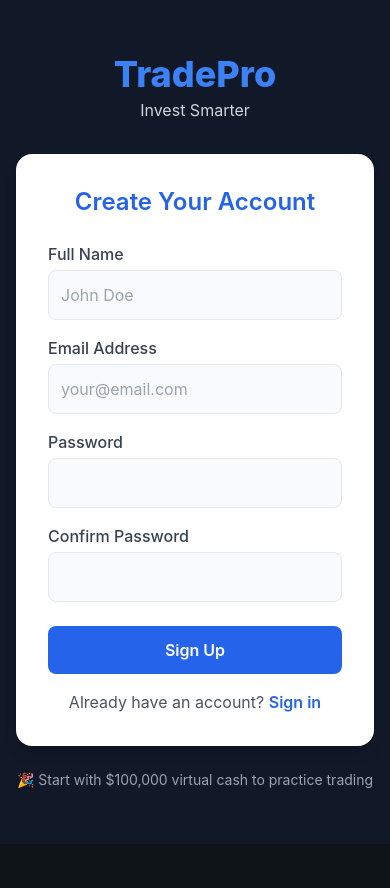
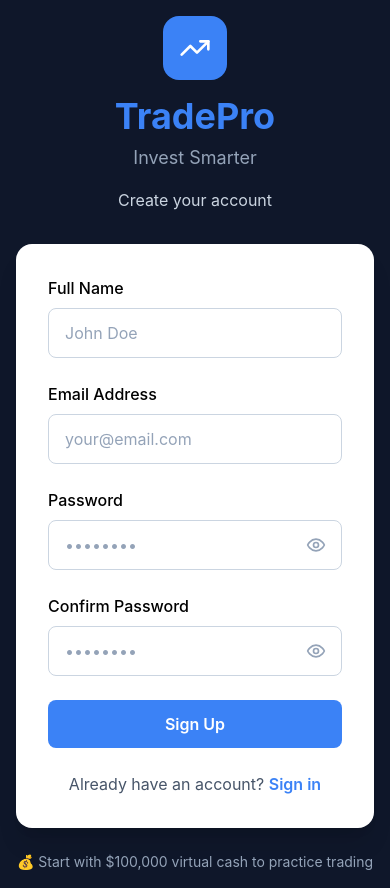
Before and after one commit to tiya-9975/trading-platform, a React (Vite) app in the folder frontend/: page /signup in a window 390 px wide. Before the commit the page ends 844 px from the top, so only its background shows below. Built offline with nearby package versions, Linux system fonts and the light colour scheme; no server answers.

Commit message:
Add mobile responsive layout

```diff
--- a/frontend/src/components/layout/Layout.jsx
+++ b/frontend/src/components/layout/Layout.jsx
@@ -8,32 +8,43 @@ const Layout = () => {
   const [sidebarOpen, setSidebarOpen] = useState(false);
 
   return (
-    <div className="flex h-screen bg-dark-bg overflow-hidden">
-
-      {/* Mobile hamburger */}
-      <button
-        className="md:hidden p-3 text-white absolute top-4 left-4 z-50"
-        onClick={() => setSidebarOpen(true)}
-      >
-        <Menu size={28} />
-      </button>
-
-      {/* SIDEBAR */}
-      <div className="md:block hidden">
+    <div className="flex h-screen bg-slate-50 overflow-hidden">
+      {/* SIDEBAR - Desktop (always visible) */}
+      <div className="lg:block hidden">
         <Sidebar isOpen={true} onClose={() => {}} />
       </div>
 
-      {/* Mobile Sidebar */}
-      <div className="md:hidden">
+      {/* Mobile Sidebar (slides in/out) */}
+      <div className="lg:hidden">
         <Sidebar isOpen={sidebarOpen} onClose={() => setSidebarOpen(false)} />
       </div>
 
       {/* MAIN CONTENT */}
       <div className="flex-1 flex flex-col overflow-hidden">
+        {/* Mobile Top Bar with Hamburger - Only visible on mobile/tablet */}
+        <div className="lg:hidden bg-white border-b border-gray-200 sticky top-0 z-10">
+          <div className="flex items-center px-4 py-3">
+            <button
+              className="p-2 hover:bg-gray-100 rounded-lg transition-colors"
+              onClick={() => setSidebarOpen(true)}
+              aria-label="Open menu"
+            >
+              <Menu size={24} className="text-black" />
+            </button>
+            <div className="ml-3">
+              <h1 className="text-lg font-bold text-gray-900">TradePro</h1>
+              <p className="text-xs text-gray-500">Invest Smarter</p>
+            </div>
+          </div>
+        </div>
 
-        <Header />
+        {/* Desktop Header - Only visible on desktop */}
+        <div className="hidden lg:block">
+          <Header />
+        </div>
 
-        <main className="flex-1 overflow-y-auto p-4 md:p-6">
+        {/* Main content area - scrollable */}
+        <main className="flex-1 overflow-y-auto">
           <Outlet />
         </main>
       </div>
--- a/frontend/src/components/layout/Sidebar.jsx
+++ b/frontend/src/components/layout/Sidebar.jsx
@@ -27,10 +27,10 @@ const Sidebar = ({ isOpen, onClose }) => {
 
   return (
     <>
-      {/* BACKDROP FOR MOBILE */}
+      {/* BACKDROP FOR MOBILE - only show when sidebar is open */}
       {isOpen && (
         <div
-          className="fixed inset-0 bg-black/50 z-40 md:hidden"
+          className="fixed inset-0 bg-black/50 z-40 lg:hidden"
           onClick={onClose}
         />
       )}
@@ -39,22 +39,23 @@ const Sidebar = ({ isOpen, onClose }) => {
       <aside
         className={`
           fixed top-0 left-0 h-full w-64 bg-black border-r border-gray-800 flex flex-col z-50
-          transform transition-transform duration-300
+          transform transition-transform duration-300 ease-in-out
           ${isOpen ? 'translate-x-0' : '-translate-x-full'}
-          md:translate-x-0 md:static
+          lg:translate-x-0 lg:static
         `}
       >
         {/* Header */}
         <div className="p-6 border-b border-gray-800 flex items-center justify-between">
           <div>
-            <h1 className="text-2xl font-bold text-primary-500">TradePro</h1>
+            <h1 className="text-2xl font-bold text-blue-500">TradePro</h1>
             <p className="text-sm text-gray-400 mt-1">Invest Smarter</p>
           </div>
 
-          {/* Close button (mobile only) */}
+          {/* Close button (mobile/tablet only) */}
           <button
-            className="md:hidden text-gray-300 hover:text-white"
+            className="lg:hidden text-gray-300 hover:text-white transition-colors"
             onClick={onClose}
+            aria-label="Close menu"
           >
             <X size={22} />
           </button>
@@ -70,7 +71,7 @@ const Sidebar = ({ isOpen, onClose }) => {
               className={({ isActive }) =>
                 `flex items-center gap-3 px-4 py-3 rounded-lg transition-all ${
                   isActive
-                    ? 'bg-primary-900/30 text-primary-400 font-medium'
+                    ? 'bg-blue-600 text-white font-medium'
                     : 'text-gray-300 hover:bg-gray-800'
                 }`
               }
--- a/frontend/src/pages/Login.jsx
+++ b/frontend/src/pages/Login.jsx
@@ -1,110 +1,149 @@
-import { useState } from 'react';
-import { Link, useNavigate } from 'react-router-dom';
-import { TrendingUp } from 'lucide-react';
-import { useAuth } from '../context/AuthContext';
+import React, { useState } from 'react';
+import { TrendingUp, Eye, EyeOff } from 'lucide-react';
+import { useNavigate } from 'react-router-dom';
 
-const Login = () => {
+const LoginPage = () => {
   const navigate = useNavigate();
-  const { login } = useAuth();
-
-  const [formData, setFormData] = useState({
-    email: '',
-    password: ''
-  });
+  const [showPassword, setShowPassword] = useState(false);
+  const [email, setEmail] = useState('');
+  const [password, setPassword] = useState('');
+  const [error, setError] = useState('');
   const [loading, setLoading] = useState(false);
-  const [error, setError] = useState('');
 
   const handleSubmit = async (e) => {
     e.preventDefault();
     setError('');
     setLoading(true);
 
+    // Basic validation
+    if (!email || !password) {
+      setError('Please fill in all fields');
+      setLoading(false);
+      return;
+    }
+
+    if (password.length < 6) {
+      setError('Password must be at least 6 characters');
+      setLoading(false);
+      return;
+    }
+
     try {
-      await login(formData.email, formData.password);
+      // Use correct API endpoint
+      const response = await fetch('/api/auth/login', {
+        method: 'POST',
+        headers: {
+          'Content-Type': 'application/json',
+        },
+        body: JSON.stringify({ email, password }),
+      });
+
+      const data = await response.json();
+
+      if (response.ok) {
+        // Login successful - store token and redirect
+        console.log('Login successful:', data);
+        if (data.token) {
+          localStorage.setItem('token', data.token);
+          localStorage.setItem('user', JSON.stringify(data.user));
+        }
+        // Redirect to dashboard
         navigate('/');
+      } else {
+        // Login failed - show error message
+        setError(data.error || data.message || 'Login failed. Please check your credentials.');
+      }
     } catch (err) {
-      setError(err.response?.data?.error || 'Login failed. Please try again.');
+      console.error('Login error:', err);
+      setError('Unable to connect to server. Please try again later.');
     } finally {
       setLoading(false);
     }
   };
 
   return (
-    <div className="min-h-screen bg-gradient-to-br from-gray-900 to-gray-800 flex items-center justify-center p-6">
+    <div className="min-h-screen bg-slate-900 flex items-center justify-center p-4">
       <div className="w-full max-w-md">
-        {/* TradePro Logo and Title */}
+        {/* Logo and Title */}
         <div className="text-center mb-8">
-          <div className="inline-flex items-center gap-3 mb-4">
-            <div className="bg-white p-3 rounded-xl shadow-lg">
-              <TrendingUp size={40} className="text-blue-600" />
+          <div className="inline-flex items-center justify-center w-16 h-16 bg-blue-500 rounded-2xl mb-4">
+            <TrendingUp className="w-8 h-8 text-white" />
           </div>
-            <h1 className="text-5xl font-bold text-blue-600">TradePro</h1>
-          </div>
-          <p className="text-xl text-white font-medium">Invest Smarter</p>
-          <p className="text-sm text-gray-300 mt-2">Sign in to your account</p>
+          <h1 className="text-4xl font-bold text-blue-500 mb-2">TradePro</h1>
+          <p className="text-slate-400 text-lg">Invest Smarter</p>
+          <p className="text-slate-300 mt-4">Sign in to your account</p>
         </div>
 
-        <div className="bg-white rounded-2xl shadow-xl p-8">
-          <form onSubmit={handleSubmit} className="space-y-6">
+        {/* Login Form */}
+        <form onSubmit={handleSubmit} className="bg-white rounded-2xl shadow-xl p-8">
           {error && (
-              <div className="bg-red-50 border border-red-200 text-red-600 px-4 py-3 rounded-lg text-sm">
+            <div className="mb-4 p-3 bg-red-100 border border-red-400 text-red-700 rounded-lg">
               {error}
             </div>
           )}
 
-            <div>
-              <label className="block text-sm font-medium text-black mb-2">
+          <div className="mb-6">
+            <label className="block text-black font-medium mb-2">
               Email Address
             </label>
             <input
               type="email"
-                required
-                value={formData.email}
-                onChange={(e) => setFormData({ ...formData, email: e.target.value })}
-                className="w-full px-4 py-3 border border-gray-300 rounded-lg focus:ring-2 focus:ring-blue-500 focus:border-transparent text-black"
               placeholder="your@email.com"
+              value={email}
+              onChange={(e) => setEmail(e.target.value)}
+              className="w-full px-4 py-3 border border-slate-300 rounded-lg focus:outline-none focus:ring-2 focus:ring-blue-500 focus:border-transparent text-black placeholder-slate-400"
+              disabled={loading}
             />
           </div>
 
-            <div>
-              <label className="block text-sm font-medium text-black mb-2">
+          <div className="mb-6">
+            <label className="block text-black font-medium mb-2">
               Password
             </label>
+            <div className="relative">
               <input
-                type="password"
-                required
-                value={formData.password}
-                onChange={(e) => setFormData({ ...formData, password: e.target.value })}
-                className="w-full px-4 py-3 border border-gray-300 rounded-lg focus:ring-2 focus:ring-blue-500 focus:border-transparent"
+                type={showPassword ? "text" : "password"}
                 placeholder="••••••••"
+                value={password}
+                onChange={(e) => setPassword(e.target.value)}
+                className="w-full px-4 py-3 border border-slate-300 rounded-lg focus:outline-none focus:ring-2 focus:ring-blue-500 focus:border-transparent pr-12 text-black placeholder-slate-400"
+                disabled={loading}
               />
+              <button
+                type="button"
+                onClick={() => setShowPassword(!showPassword)}
+                className="absolute right-4 top-1/2 -translate-y-1/2 text-slate-400 hover:text-slate-600 transition-colors"
+                disabled={loading}
+              >
+                {showPassword ? <EyeOff className="w-5 h-5" /> : <Eye className="w-5 h-5" />}
+              </button>
+            </div>
           </div>
 
           <button
             type="submit"
             disabled={loading}
-              className="w-full bg-blue-600 hover:bg-blue-700 text-white font-semibold py-3 rounded-lg transition-colors disabled:bg-gray-300 disabled:cursor-not-allowed"
+            className="w-full bg-blue-500 hover:bg-blue-600 text-white font-semibold py-3 rounded-lg transition-colors duration-200 disabled:bg-blue-300 disabled:cursor-not-allowed"
           >
             {loading ? 'Signing in...' : 'Sign In'}
           </button>
+
+          <p className="text-center text-slate-600 mt-6">
+            Don't have an account?{' '}
+            <a href="/signup" className="text-blue-500 hover:text-blue-600 font-semibold">
+              Sign up
+            </a>
+          </p>
         </form>
 
-          <div className="mt-6 text-center">
-            <p className="text-sm text-gray-600">
-              Don't have an account?{' '}
-              <Link to="/signup" className="text-blue-600 hover:text-blue-700 font-semibold">
-                Sign up
-              </Link>
+        <div className="text-center mt-6">
+          <p className="text-slate-400 text-sm">
+            🎉 Demo: Use any email/password (min 6 chars) to create an account
           </p>
         </div>
-        </div>
-
-        <p className="text-center text-sm text-white mt-6 bg-gray-800 bg-opacity-50 py-3 px-4 rounded-lg">
-          🎉 Demo: Use any email/password (min 6 chars) to create an account
-        </p>
       </div>
     </div>
   );
 };
 
-export default Login;
+export default LoginPage;
--- a/frontend/src/pages/Signup.jsx
+++ b/frontend/src/pages/Signup.jsx
@@ -1,145 +1,197 @@
-// frontend/src/pages/Signup.jsx
-import { useState } from "react";
-import { Link, useNavigate } from "react-router-dom";
-import { authAPI } from "../services/api";
+import React, { useState } from 'react';
+import { TrendingUp, Eye, EyeOff } from 'lucide-react';
+import { useNavigate } from 'react-router-dom';
 
-const Signup = () => {
+const SignupPage = () => {
   const navigate = useNavigate();
-
-  const [form, setForm] = useState({
-    fullName: "",
-    email: "",
-    password: "",
-    confirmPassword: "",
-  });
-
-  const [error, setError] = useState("");
-
-  const handleChange = (e) => {
-    setForm({ ...form, [e.target.name]: e.target.value });
-  };
+  const [showPassword, setShowPassword] = useState(false);
+  const [showConfirmPassword, setShowConfirmPassword] = useState(false);
+  const [fullName, setFullName] = useState('');
+  const [email, setEmail] = useState('');
+  const [password, setPassword] = useState('');
+  const [confirmPassword, setConfirmPassword] = useState('');
+  const [error, setError] = useState('');
+  const [loading, setLoading] = useState(false);
 
   const handleSubmit = async (e) => {
     e.preventDefault();
-    setError("");
+    setError('');
+    setLoading(true);
 
-    if (form.password !== form.confirmPassword) {
-      return setError("Passwords do not match.");
+    // Basic validation
+    if (!fullName || !email || !password || !confirmPassword) {
+      setError('Please fill in all fields');
+      setLoading(false);
+      return;
+    }
+
+    if (password.length < 6) {
+      setError('Password must be at least 6 characters');
+      setLoading(false);
+      return;
+    }
+
+    if (password !== confirmPassword) {
+      setError('Passwords do not match');
+      setLoading(false);
+      return;
     }
 
     try {
-      const res = await authAPI.signup({
-        name: form.fullName,
-        email: form.email,
-        password: form.password,
+      // Use correct API endpoint
+      const response = await fetch('/api/auth/signup', {
+        method: 'POST',
+        headers: {
+          'Content-Type': 'application/json',
+        },
+        body: JSON.stringify({ fullName, email, password }),
       });
 
-      if (res.data.success) {
-        navigate("/login");
+      const data = await response.json();
+
+      if (response.ok) {
+        // Signup successful - store token and redirect
+        console.log('Signup successful:', data);
+        if (data.token) {
+          localStorage.setItem('token', data.token);
+          localStorage.setItem('user', JSON.stringify(data.user));
+        }
+        alert('Account created successfully!');
+        // Redirect to dashboard
+        navigate('/');
+      } else {
+        // Signup failed - show error message
+        setError(data.error || data.message || 'Registration failed. Please try again.');
       }
     } catch (err) {
-      setError(err.response?.data?.message || "Signup failed");
+      console.error('Signup error:', err);
+      setError('Unable to connect to server. Please try again later.');
+    } finally {
+      setLoading(false);
     }
   };
 
   return (
-    <div className="min-h-screen bg-gray-900 flex flex-col items-center justify-center px-4">
+    <div className="min-h-screen bg-slate-900 flex items-center justify-center p-4">
+      <div className="w-full max-w-md">
+        {/* Logo and Title */}
+        <div className="text-center mb-8">
+          <div className="inline-flex items-center justify-center w-16 h-16 bg-blue-500 rounded-2xl mb-4">
+            <TrendingUp className="w-8 h-8 text-white" />
+          </div>
+          <h1 className="text-4xl font-bold text-blue-500 mb-2">TradePro</h1>
+          <p className="text-slate-400 text-lg">Invest Smarter</p>
+          <p className="text-slate-300 mt-4">Create your account</p>
+        </div>
 
-      {/* TRADEPRO HEADING (Blue) */}
-      <h1 className="text-4xl font-extrabold text-blue-500 mb-1">
-        TradePro
-      </h1>
-
-      <p className="text-gray-300 mb-8">Invest Smarter</p>
-
-      <form
-        onSubmit={handleSubmit}
-        className="bg-white w-full max-w-md p-8 rounded-2xl shadow-lg"
-      >
-        <h2 className="text-2xl font-semibold text-center mb-6 text-blue-600">
-          Create Your Account
-        </h2>
-
+        {/* Signup Form */}
+        <form onSubmit={handleSubmit} className="bg-white rounded-2xl shadow-xl p-8">
           {error && (
-          <p className="mb-4 text-red-600 text-center font-medium">{error}</p>
+            <div className="mb-4 p-3 bg-red-100 border border-red-400 text-red-700 rounded-lg">
+              {error}
+            </div>
           )}
 
-        {/* Full Name */}
-        <label className="block text-gray-700 font-medium mb-1">
+          <div className="mb-6">
+            <label className="block text-black font-medium mb-2">
               Full Name
             </label>
             <input
               type="text"
-          name="fullName"
               placeholder="John Doe"
-          required
-          value={form.fullName}
-          onChange={handleChange}
-          className="w-full p-3 mb-4 border rounded-lg bg-gray-50"
+              value={fullName}
+              onChange={(e) => setFullName(e.target.value)}
+              className="w-full px-4 py-3 border border-slate-300 rounded-lg focus:outline-none focus:ring-2 focus:ring-blue-500 focus:border-transparent text-black placeholder-slate-400"
+              disabled={loading}
             />
+          </div>
 
-        {/* Email */}
-        <label className="block text-gray-700 font-medium mb-1">
+          <div className="mb-6">
+            <label className="block text-black font-medium mb-2">
               Email Address
             </label>
             <input
               type="email"
-          name="email"
               placeholder="your@email.com"
-          required
-          value={form.email}
-          onChange={handleChange}
-          className="w-full p-3 mb-4 border rounded-lg bg-gray-50"
+              value={email}
+              onChange={(e) => setEmail(e.target.value)}
+              className="w-full px-4 py-3 border border-slate-300 rounded-lg focus:outline-none focus:ring-2 focus:ring-blue-500 focus:border-transparent text-black placeholder-slate-400"
+              disabled={loading}
             />
+          </div>
 
-        {/* Password */}
-        <label className="block text-gray-700 font-medium mb-1">
+          <div className="mb-6">
+            <label className="block text-black font-medium mb-2">
               Password
             </label>
+            <div className="relative">
               <input
-          type="password"
-          name="password"
-          required
-          value={form.password}
-          onChange={handleChange}
-          className="w-full p-3 mb-4 border rounded-lg bg-gray-50"
+                type={showPassword ? "text" : "password"}
+                placeholder="••••••••"
+                value={password}
+                onChange={(e) => setPassword(e.target.value)}
+                className="w-full px-4 py-3 border border-slate-300 rounded-lg focus:outline-none focus:ring-2 focus:ring-blue-500 focus:border-transparent pr-12 text-black placeholder-slate-400"
+                disabled={loading}
               />
+              <button
+                type="button"
+                onClick={() => setShowPassword(!showPassword)}
+                className="absolute right-4 top-1/2 -translate-y-1/2 text-slate-400 hover:text-slate-600 transition-colors"
+                disabled={loading}
+              >
+                {showPassword ? <EyeOff className="w-5 h-5" /> : <Eye className="w-5 h-5" />}
+              </button>
+            </div>
+          </div>
 
-        {/* Confirm Password */}
-        <label className="block text-gray-700 font-medium mb-1">
+          <div className="mb-6">
+            <label className="block text-black font-medium mb-2">
               Confirm Password
             </label>
+            <div className="relative">
               <input
-          type="password"
-          name="confirmPassword"
-          required
-          value={form.confirmPassword}
-          onChange={handleChange}
-          className="w-full p-3 mb-6 border rounded-lg bg-gray-50"
+                type={showConfirmPassword ? "text" : "password"}
+                placeholder="••••••••"
+                value={confirmPassword}
+                onChange={(e) => setConfirmPassword(e.target.value)}
+                className="w-full px-4 py-3 border border-slate-300 rounded-lg focus:outline-none focus:ring-2 focus:ring-blue-500 focus:border-transparent pr-12 text-black placeholder-slate-400"
+                disabled={loading}
               />
+              <button
+                type="button"
+                onClick={() => setShowConfirmPassword(!showConfirmPassword)}
+                className="absolute right-4 top-1/2 -translate-y-1/2 text-slate-400 hover:text-slate-600 transition-colors"
+                disabled={loading}
+              >
+                {showConfirmPassword ? <EyeOff className="w-5 h-5" /> : <Eye className="w-5 h-5" />}
+              </button>
+            </div>
+          </div>
 
-        {/* Sign Up Button */}
           <button
             type="submit"
-          className="w-full bg-blue-600 hover:bg-blue-700 transition text-white font-semibold py-3 rounded-lg"
+            disabled={loading}
+            className="w-full bg-blue-500 hover:bg-blue-600 text-white font-semibold py-3 rounded-lg transition-colors duration-200 disabled:bg-blue-300 disabled:cursor-not-allowed"
           >
-          Sign Up
+            {loading ? 'Creating Account...' : 'Sign Up'}
           </button>
 
-        <p className="text-center text-gray-600 mt-4">
-          Already have an account?{" "}
-          <Link to="/login" className="text-blue-600 font-semibold">
+          <p className="text-center text-slate-600 mt-6">
+            Already have an account?{' '}
+            <a href="/login" className="text-blue-500 hover:text-blue-600 font-semibold">
               Sign in
-          </Link>
+            </a>
           </p>
         </form>
 
-      {/* Demo Note */}
-      <p className="text-gray-400 text-sm mt-6">
-        🎉 Start with $100,000 virtual cash to practice trading
+        <div className="text-center mt-6">
+          <p className="text-slate-400 text-sm">
+            💰 Start with $100,000 virtual cash to practice trading
           </p>
+        </div>
+      </div>
     </div>
   );
 };
 
-export default Signup;
+export default SignupPage;
```
Lines whose indentation alone changed are shown as unchanged.
